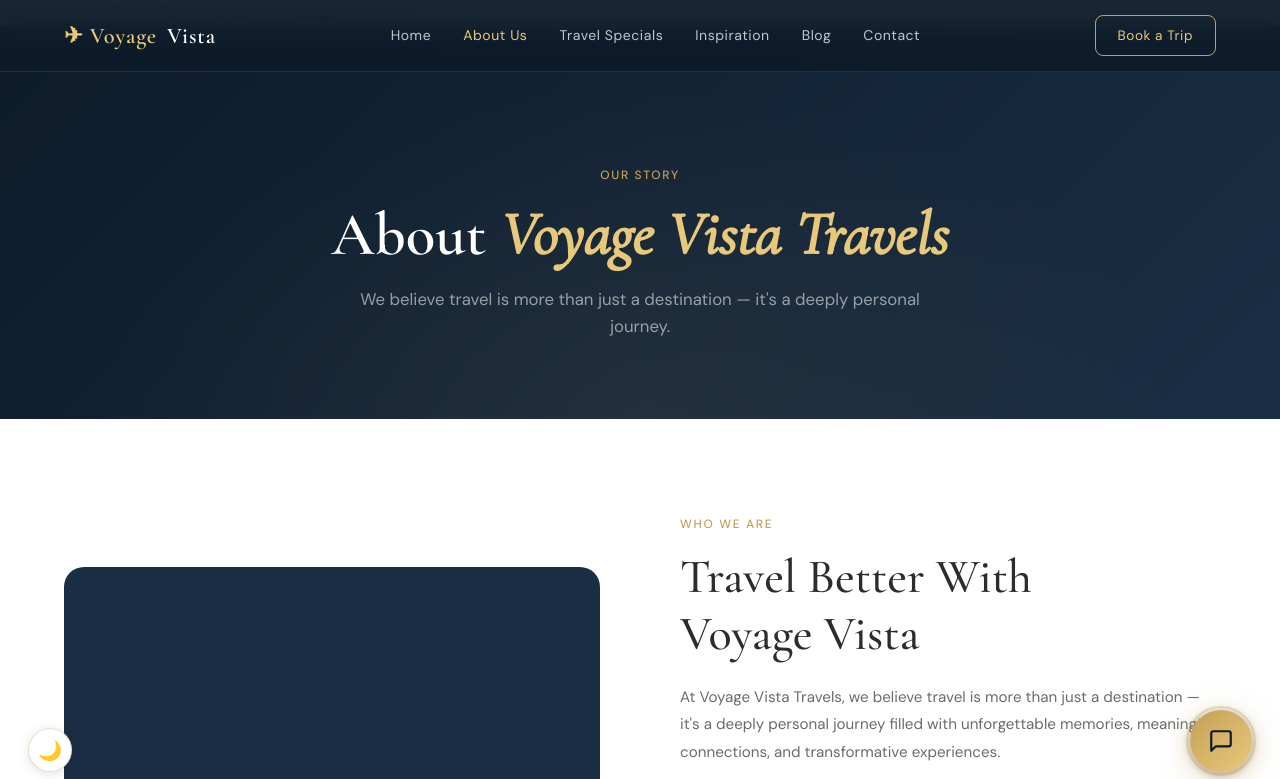
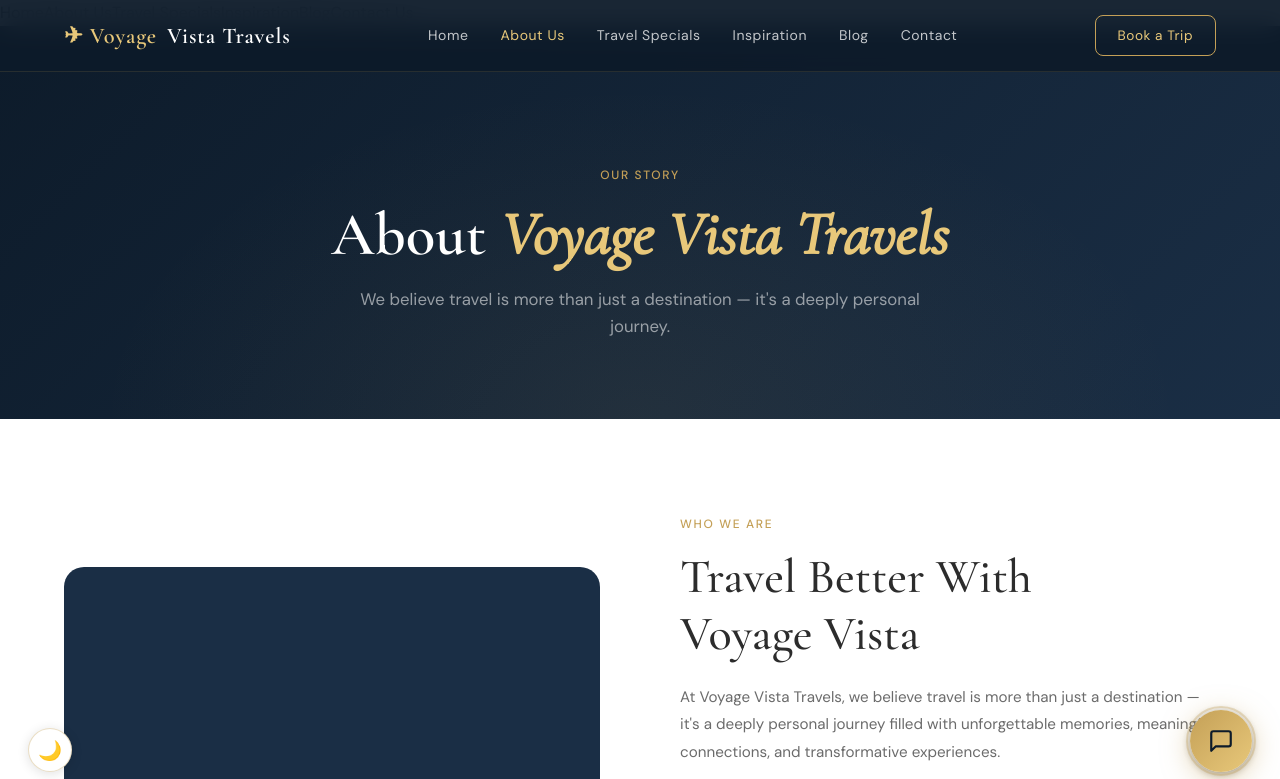
Before and after one commit to MsSaidat25/Voyage-Website, a plain HTML site: page voyagevista/about.html in a window 1280 px wide. Shown: the top 779 px of the page. Drawn offline with nearby package versions, Linux system fonts and the light colour scheme.

Commit message:
Update navigation logo text to include 'Travels'

```diff
--- a/voyagevista/about.html
+++ b/voyagevista/about.html
@@ -9,7 +9,7 @@
 </head>
 <body>
 <nav class="nav">
-  <a href="index.html" class="nav-logo">✈ Voyage<span>Vista</span></a>
+  <a href="index.html" class="nav-logo">✈ Voyage<span>Vista Travels</span></a>
   <div class="nav-links">
     <a href="index.html">Home</a>
     <a href="about.html" class="active">About Us</a>
```
